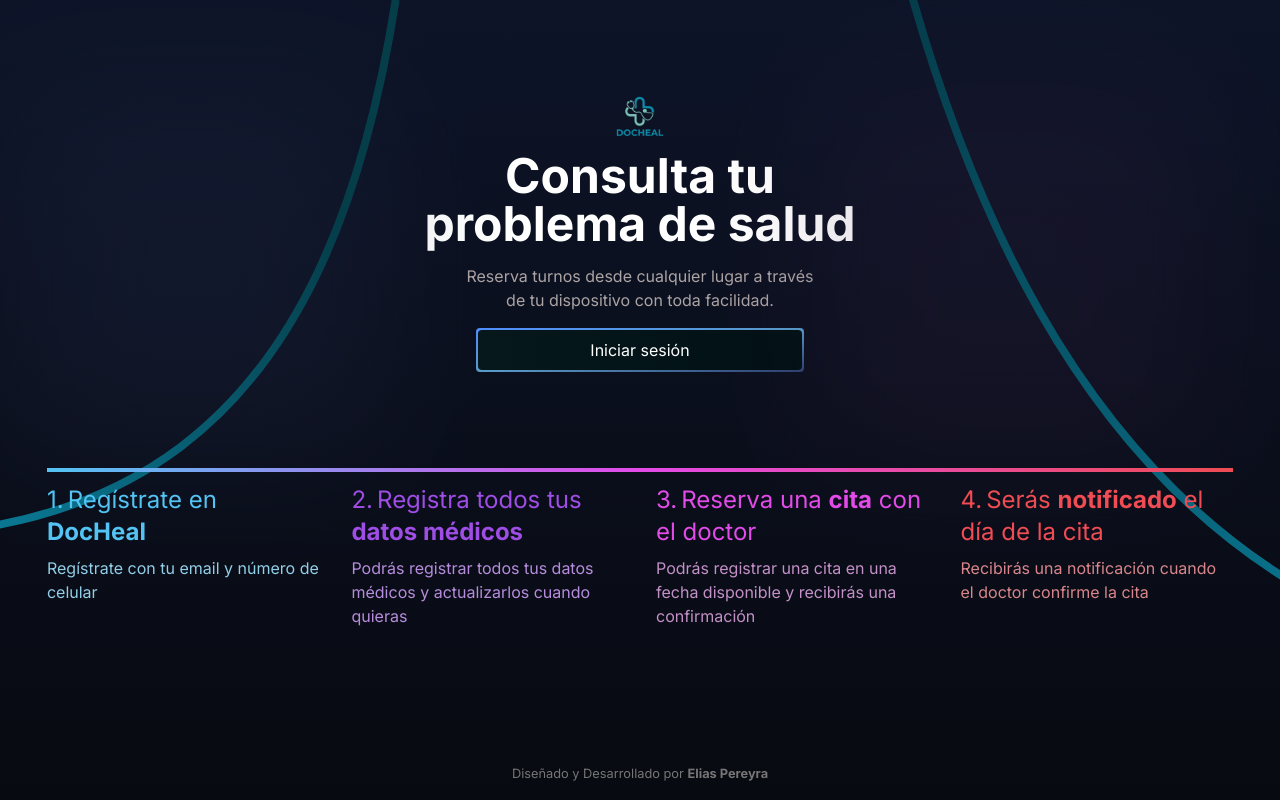
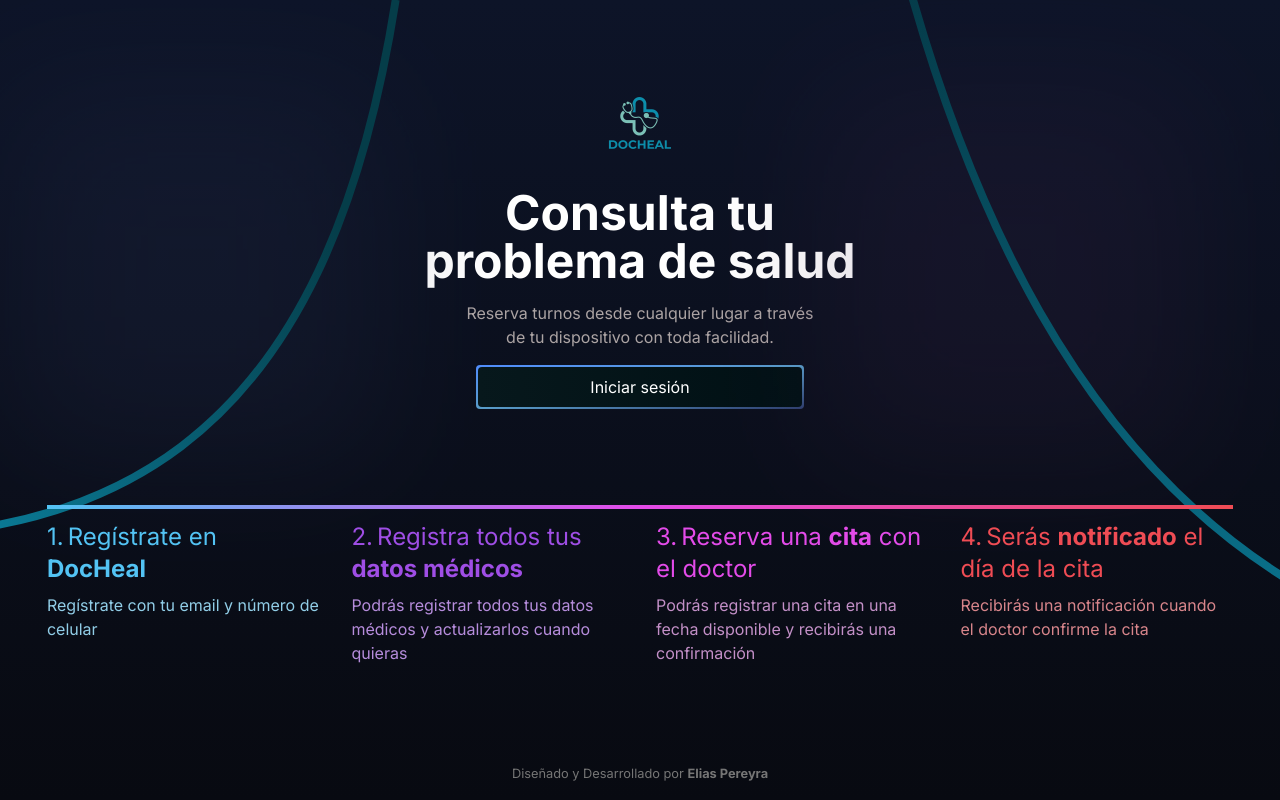
Before and after one commit to EliasPereyra/docheal, a Next.js app: page / in a window 1280 px wide. Built offline with nearby package versions, Linux system fonts and the light colour scheme.

Commit message:
Add a height prop for the logo and adjust the size of the logo in the topbar

```diff
--- a/src/components/logo.tsx
+++ b/src/components/logo.tsx
@@ -1,15 +1,23 @@
 import Image from "next/image";
 import Link from "next/link";
 
-export default function Logo({ w = 14 }: { w?: number }) {
+export default function Logo({
+  w = 14,
+  h = 14,
+  className,
+}: {
+  w?: number;
+  h?: number;
+  className?: string;
+}) {
   return (
     <Link href="/">
       <Image
         src="/assets/docheal-logo.png"
         alt="Logo oficial de la página"
-        width={20}
-        height={20}
-        className={`w-12 md:w-${w}`}
+        width={w}
+        height={h}
+        className={`w-16 ${className}`}
       />
     </Link>
   );
--- a/src/components/topbar.tsx
+++ b/src/components/topbar.tsx
@@ -4,7 +4,7 @@ import Logo from "./logo";
 export default function Topbar() {
   return (
     <nav className="bg-[#0E111C] flex items-center justify-between px-20 py-4 w-full md:px-20 md:py-2">
-      <Logo w={20} />
+      <Logo w={80} />
       <Image
         src="/assets/icons/user-circle.svg"
         alt="Icono de usuario"
```
